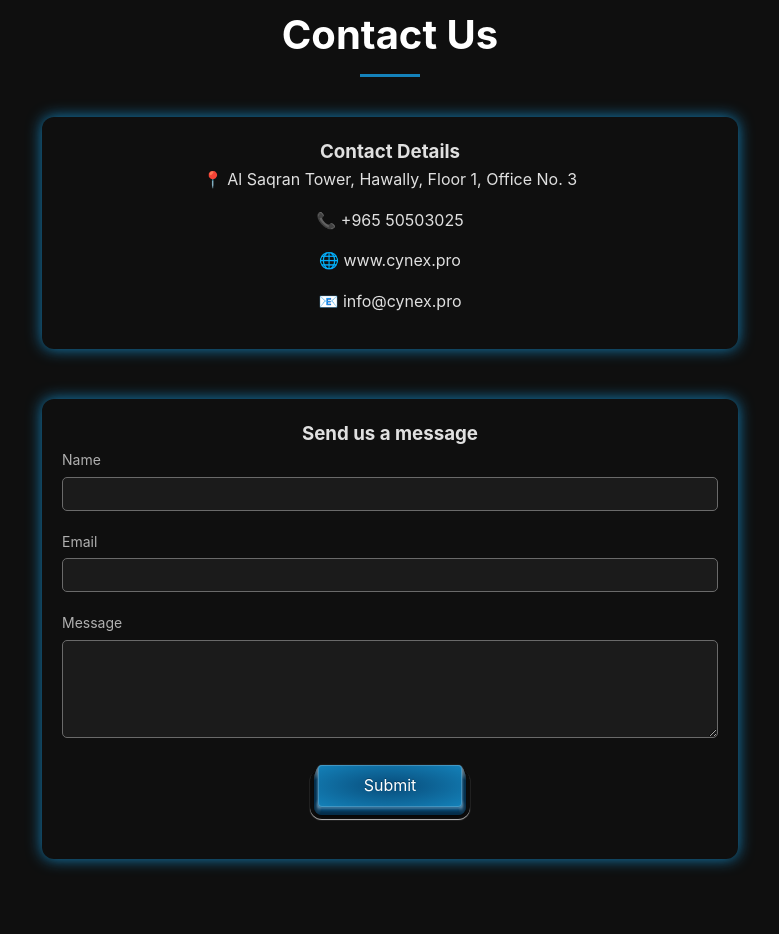
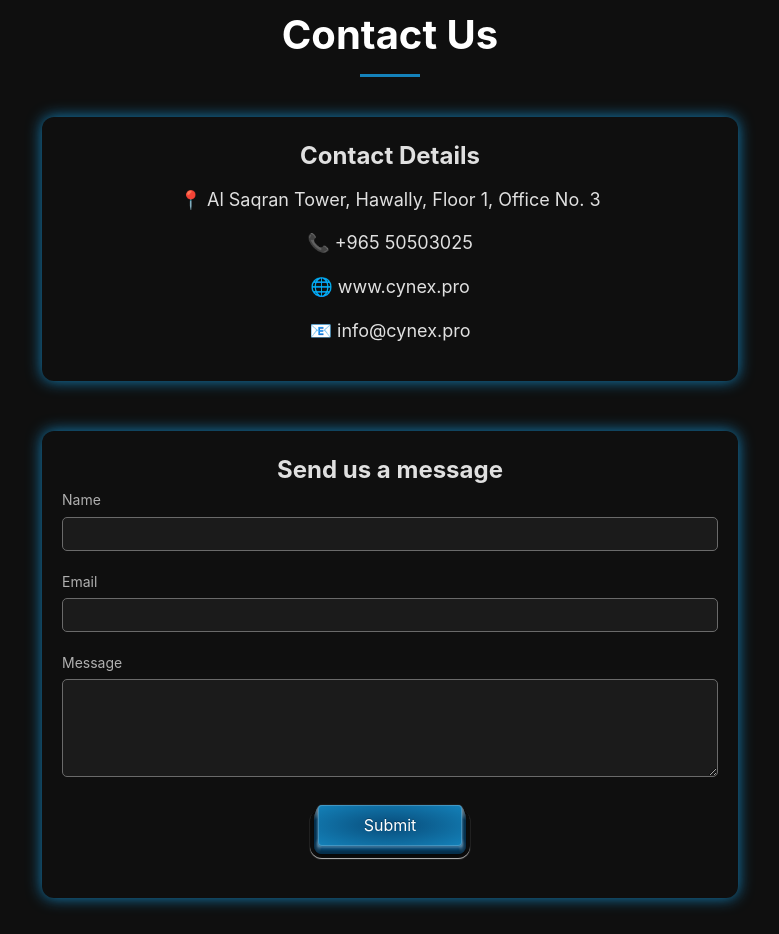
Before and after one commit to Rahjeh92/cynex, a plain HTML site: page index.html in a window 1280 px wide. Shown: the part 3655-4589 px from the top of the page, without its empty margins (250-1029 px from the left). Drawn offline with Linux system fonts and the light colour scheme.

Commit message:
Update styles.css

```diff
--- a/css/styles.css
+++ b/css/styles.css
@@ -771,6 +771,11 @@
     /* center text */
 }
 
+.contact-info h3 {
+    font-size: x-large;
+    padding-bottom: 10px;
+}
+
 .contact-info p {
     margin-bottom: 15px;
     /* spacing below paragraph */
@@ -780,6 +785,7 @@
     /* center items vertically */
     gap: 10px;
     /* space between icon and text */
+    font-size: large;
 }
 
 .form-group {
@@ -794,6 +800,10 @@
     /* shadow for form */
     border-radius: 12px;
     /* rounded corners */
+}
+
+.contact-form h3 {
+    font-size: x-large;
 }
 
 .contact-form label {
```
